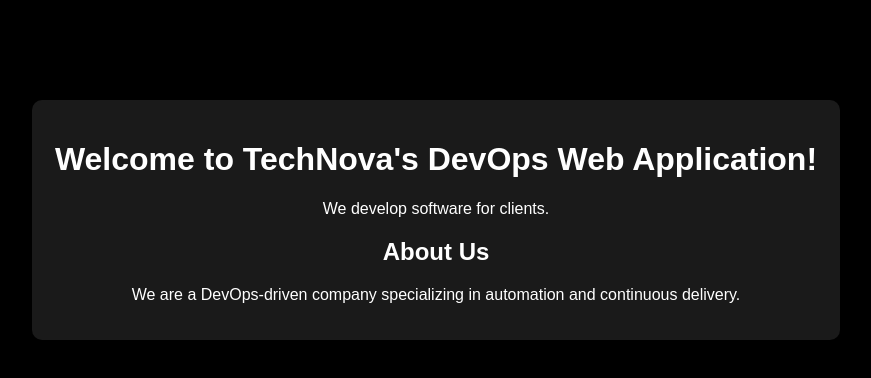
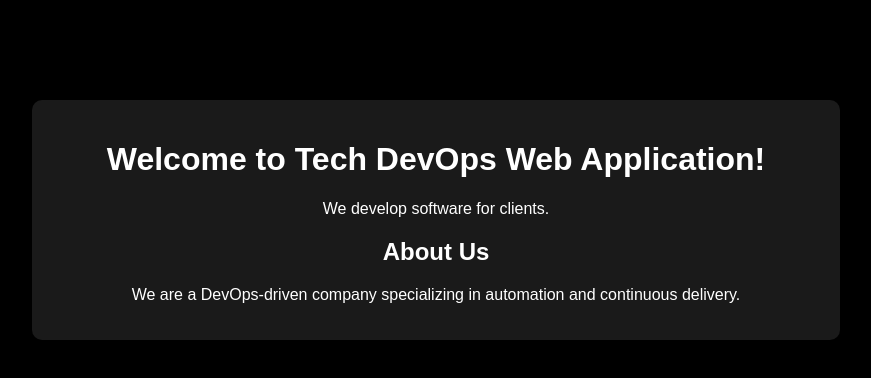
Before and after one commit to Sahil3908/my-website, a plain HTML site: page index.html in a window 1280 px wide. Shown: the whole page, without its empty margins (204-1075 px from the left). Drawn offline with Linux system fonts and the light colour scheme.

Commit message:
change in the heading

```diff
--- a/index.html
+++ b/index.html
@@ -7,7 +7,7 @@
 </head>
 <body>
   <div class="container">
-    <h1>Welcome to TechNova's DevOps Web Application!</h1>
+    <h1>Welcome to Tech DevOps Web Application!</h1>
     <section>
       <p>We develop software for clients.</p>
       <h2>About Us</h2>
```
